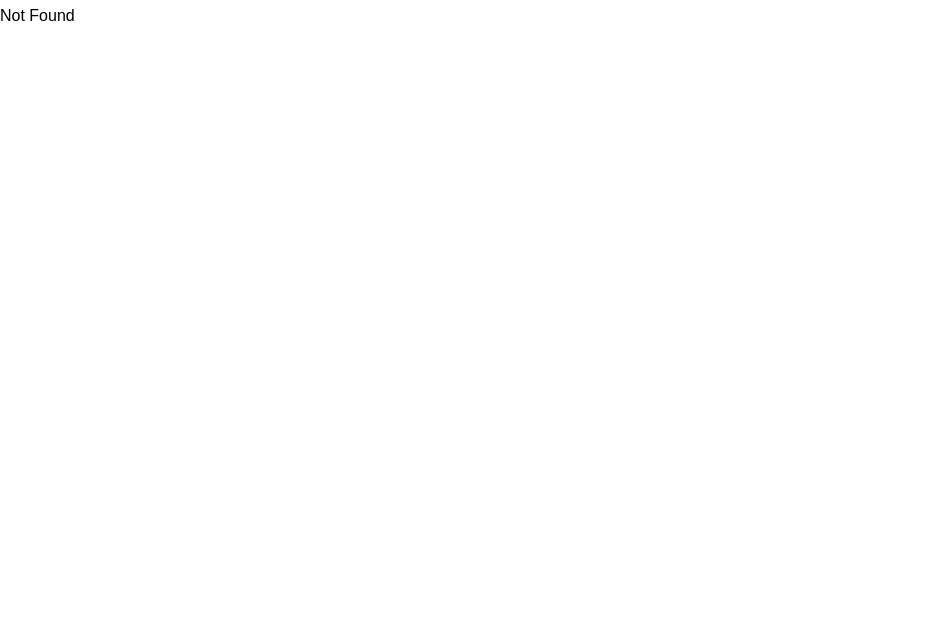
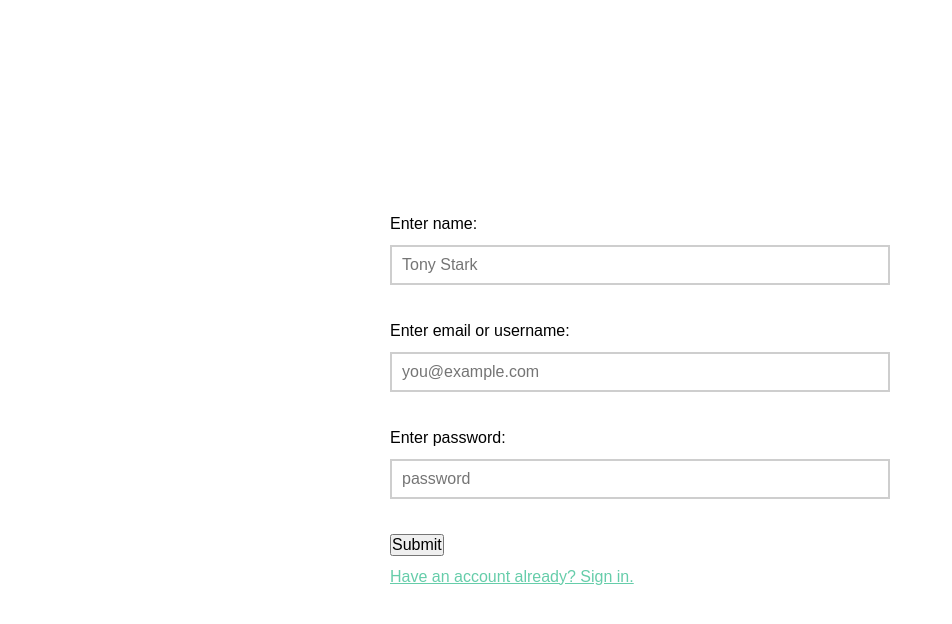
Before and after one commit to alexluong/react-social-auth, a React (Create React App) app: page /sign-up in a window 1280 px wide. Shown: the top 624 px of the page, without its empty margins (0-952 px from the left). Built offline with nearby package versions, Linux system fonts and the light colour scheme.

Commit message:
Set up Sign Up

```diff
--- a/src/components/Buttons/LinkButton.js
+++ b/src/components/Buttons/LinkButton.js
@@ -1,7 +1,30 @@
-import styled from 'styled-components';
+import React           from 'react';
+import styled, { css } from 'styled-components';
+import { Link }        from 'react-router-dom';
 
-const LinkButton = styled.a`
+const styles = css`
   color: mediumaquamarine;
+  display: ${props => props.inline ? 'inline-block' : 'block'};
 `;
 
+const StyledALinkButton = styled.a`
+  ${styles}
+`;
+
+const StyledRRLinkButton = styled(({inline, ...props}) => <Link {...props} />)`
+  ${styles}
+`;
+
+const LinkButton = ({ isRRLink,...props}) => {
+  const returnElement = isRRLink
+                          ? <StyledRRLinkButton {...props} />
+                          : <StyledALinkButton  {...props} />;
+  return returnElement;
+};
+
+LinkButton.defaultProps = {
+  isRRLink: false,
+  inline: true
+}
+
 export { LinkButton };
--- a/src/components/Inputs/TextInput.js
+++ b/src/components/Inputs/TextInput.js
@@ -24,7 +24,7 @@ const Input = styled.input`
   &:focus {
     outline: none;
     border-width: 2px;
-	  border-image: linear-gradient(to right, rgba(210,255,82,1) 0%, rgba(123,255,0,1) 100%);
+	  border-image: linear-gradient(to right top, rgba(210,255,82,1) 0%, rgba(123,255,0,1) 100%);
     border-image-slice: 1;
   }
 `;
--- a/src/index.js
+++ b/src/index.js
@@ -1,13 +1,11 @@
 import 'config/theme';
 
-import React                            from 'react';
-import ReactDOM                         from 'react-dom';
-import { Provider }                     from 'react-redux';
+import React    from 'react';
+import ReactDOM from 'react-dom';
 
-import store from 'modules/store';
-import App   from 'routes/App';
+import Root from 'routes/Root';
 
 ReactDOM.render(
-  <Provider store={store}><App /></Provider>,
+  <Root />,
   document.getElementById('root')
 );
--- /dev/null
+++ b/src/pages/auth/SignInPage/SignInForm.js
@@ -0,0 +1,49 @@
+import React                from 'react';
+import { connect }          from 'react-redux';
+import { Field, reduxForm } from 'redux-form'
+import { func }             from 'prop-types';
+
+import { clearErrorMessage } from 'modules/auth';
+import renderInputField      from '../renderInputField';
+
+class SignInForm extends React.Component {
+  static propTypes = {
+    handleSubmit: func.isRequired,
+    onSubmit: func.isRequired
+  };
+
+  clearErrorMessage = () => {
+    this.props.clearErrorMessage();
+  }
+
+  render() {
+    const { handleSubmit } = this.props;
+    return (
+      <form onSubmit={handleSubmit} method="post" >
+        <Field name="username" type="text"
+          placeholder="you@example.com"
+          label="Enter email or username:"
+          component={renderInputField}
+          onFocus={this.clearErrorMessage}
+          required
+        />
+
+        <Field name="password" type="password"
+          placeholder="password"
+          label="Enter password:"
+          component={renderInputField}
+          onFocus={this.clearErrorMessage}
+          required
+        />
+
+        <button type="submit">Submit</button>
+      </form>
+    );
+  }
+}
+
+export default reduxForm({
+  form: 'sign-in'
+})(
+  connect(null, { clearErrorMessage })(SignInForm)
+);
--- a/src/pages/auth/SignInPage.js
+++ b/src/pages/auth/SignInPage/index.js
@@ -15,11 +15,12 @@ class SignInPage extends React.Component {
   render() {
     const { errorMessage } = this.props;
     return (
-      <div>
+      <React.Fragment>
         { errorMessage && <p>{errorMessage}</p> }
         <SignInForm onSubmit={this.onSubmit} />
-        <LinkButton href={config.google.start}>Sign In with Google</LinkButton>
-      </div>
+        <LinkButton inline={false} href={config.google.start}>Sign In with Google</LinkButton>
+        <LinkButton inline={false} isRRLink to="/sign-up">Don't have an account? Sign up.</LinkButton>
+      </React.Fragment>
     );
   }
 }
--- a/src/pages/auth/SignInForm.js
+++ b/src/pages/auth/SignUpPage/SignUpForm.js
@@ -3,46 +3,45 @@ import { connect }          from 'react-redux';
 import { Field, reduxForm } from 'redux-form'
 import { func }             from 'prop-types';
 
-import { TextInput }         from 'components/Inputs';
 import { clearErrorMessage } from 'modules/auth';
+import renderInputField      from '../renderInputField';
 
-class SignInForm extends React.Component {
+class SignUpForm extends React.Component {
   static propTypes = {
-    handleSubmit: func.isRequired
+    handleSubmit: func.isRequired,
+    onSubmit: func.isRequired
   };
 
   clearErrorMessage = () => {
     this.props.clearErrorMessage();
   }
 
-  renderInputField = (field) => {
-    const { input, type, placeholder, label } = field;
-    return (
-      <TextInput
-        {...input}
-        type={type}
-        placeholder={placeholder}
-        label={label}
-        onFocus={this.clearErrorMessage}
-        required
-      />
-    );
-  };
-
   render() {
     const { handleSubmit } = this.props;
     return (
       <form onSubmit={handleSubmit} method="post" >
+        <Field name="name" type="text"
+          placeholder="Tony Stark"
+          label="Enter name:"
+          component={renderInputField}
+          onFocus={this.clearErrorMessage}
+          required
+        />
+
         <Field name="username" type="text"
           placeholder="you@example.com"
           label="Enter email or username:"
-          component={this.renderInputField}
+          component={renderInputField}
+          onFocus={this.clearErrorMessage}
+          required
         />
 
         <Field name="password" type="password"
           placeholder="password"
           label="Enter password:"
-          component={this.renderInputField}
+          component={renderInputField}
+          onFocus={this.clearErrorMessage}
+          required
         />
 
         <button type="submit">Submit</button>
@@ -52,7 +51,7 @@ class SignInForm extends React.Component {
 }
 
 export default reduxForm({
-  form: 'sign-in'
+  form: 'sign-up'
 })(
-  connect(null, { clearErrorMessage })(SignInForm)
+  connect(null, { clearErrorMessage })(SignUpForm)
 );
--- /dev/null
+++ b/src/pages/auth/SignUpPage/index.js
@@ -0,0 +1,21 @@
+import React from 'react';
+
+import SignUpForm     from './SignUpForm';
+import { LinkButton } from 'components/Buttons';
+
+class SignUpPage extends React.Component {
+  onSubmit = values => {
+    console.log(values);
+  }
+
+  render() {
+    return (
+      <React.Fragment>
+        <SignUpForm onSubmit={this.onSubmit} />
+        <LinkButton isRRLink to="/sign-in">Have an account already? Sign in.</LinkButton>
+      </React.Fragment>
+    );
+  }
+}
+
+export default SignUpPage;
--- /dev/null
+++ b/src/pages/auth/renderInputField.js
@@ -0,0 +1,19 @@
+import React from 'react';
+
+import { TextInput } from 'components/Inputs'
+
+const renderInputField = field => {
+  const { input, type, placeholder, label, onFocus, required } = field;
+  return (
+    <TextInput
+      {...input}
+      type={type}
+      placeholder={placeholder}
+      label={label}
+      onFocus={onFocus}
+      required={required}
+    />
+  );
+};
+
+export default renderInputField;
--- a/src/routes/App.js
+++ /dev/null
@@ -1,36 +0,0 @@
-import React                       from 'react';
-import { Router }                  from 'react-router'; // To use history
-import { Route, Switch, Redirect } from 'react-router-dom';
-
-import AuthSuccessPage  from 'pages/auth/AuthSuccessPage';
-import SignInPage       from 'pages/auth/SignInPage';
-import SignOutPage      from 'pages/auth/SignOutPage';
-import Stuff            from 'pages/Stuff';
-import NotFoundPage     from 'pages/NotFoundPage';
-
-import MainLayout       from 'routes/MainLayout';
-import AuthLayout       from 'routes/AuthLayout';
-
-import checkAuth       from 'hoc/checkAuth';
-import routeWithLayout from 'hoc/routeWithLayout'
-import { history }     from 'config';
-
-class App extends React.Component {
-  render() {
-    return (
-      <Router history={history}>
-        <Switch>
-          <Route path="/sign-out"    component={SignOutPage} />
-          <Route path="/sign-in"     component={checkAuth(routeWithLayout(SignInPage, AuthLayout), true)} />
-          <Route path="/dashboard"   component={checkAuth(routeWithLayout(Stuff, MainLayout))} />
-
-          <Route path="/auth/success" component={AuthSuccessPage} /> { /* OAuth success */ }
-          <Redirect exact  from="/" to="/dashboard" />
-          <Route component={NotFoundPage} />
-        </Switch>
-      </Router>
-    );
-  }
-}
-
-export default App;
--- a/src/routes/AuthLayout/index.js
+++ b/src/routes/AuthLayout/index.js
@@ -3,18 +3,25 @@ import styled from 'styled-components';
 
 import { Center } from 'components/Containers';
 
-const Container = styled(Center)`
+const Page = styled(Center)`
   flex-direction: column;
   width: 100vw;
   height: 100vh;
 `;
 
+const Container = styled.div`
+  max-width: 50rem;
+  width: 100%;
+`;
+
 class AuthLayout extends React.Component {
   render() {
     return (
-      <Container>
-        {this.props.children}
-      </Container>
+      <Page>
+        <Container>
+          {this.props.children}
+        </Container>
+      </Page>
     );
   }
 }
--- /dev/null
+++ b/src/routes/Root.js
@@ -0,0 +1,47 @@
+import React                       from 'react';
+import { Provider }                from 'react-redux';
+import { Router }                  from 'react-router'; // To use history
+import { Route, Switch, Redirect } from 'react-router-dom';
+
+import store from 'modules/store';
+
+// Layouts
+import MainLayout       from 'routes/MainLayout';
+import AuthLayout       from 'routes/AuthLayout';
+
+// Pages
+import AuthSuccessPage  from 'pages/auth/AuthSuccessPage';
+import SignInPage       from 'pages/auth/SignInPage';
+import SignUpPage       from 'pages/auth/SignUpPage';
+import SignOutPage      from 'pages/auth/SignOutPage';
+import Stuff            from 'pages/Stuff';
+import NotFoundPage     from 'pages/NotFoundPage';
+
+// Misc
+import checkAuth       from 'hoc/checkAuth';
+import routeWithLayout from 'hoc/routeWithLayout'
+import { history }     from 'config';
+
+
+class Root extends React.Component {
+  render() {
+    return (
+      <Provider store={store}>
+        <Router history={history}>
+          <Switch>
+            <Route path="/sign-out"    component={SignOutPage} />
+            <Route path="/sign-in"     component={checkAuth(routeWithLayout(SignInPage, AuthLayout), true)} />
+            <Route path="/sign-up"     component={checkAuth(routeWithLayout(SignUpPage, AuthLayout), true)} />
+            <Route path="/dashboard"   component={checkAuth(routeWithLayout(Stuff, MainLayout))} />
+
+            <Route path="/auth/success" component={AuthSuccessPage} /> { /* OAuth success */ }
+            <Redirect exact  from="/" to="/dashboard" />
+            <Route component={NotFoundPage} />
+          </Switch>
+        </Router>
+      </Provider>
+    );
+  }
+}
+
+export default Root;
```
